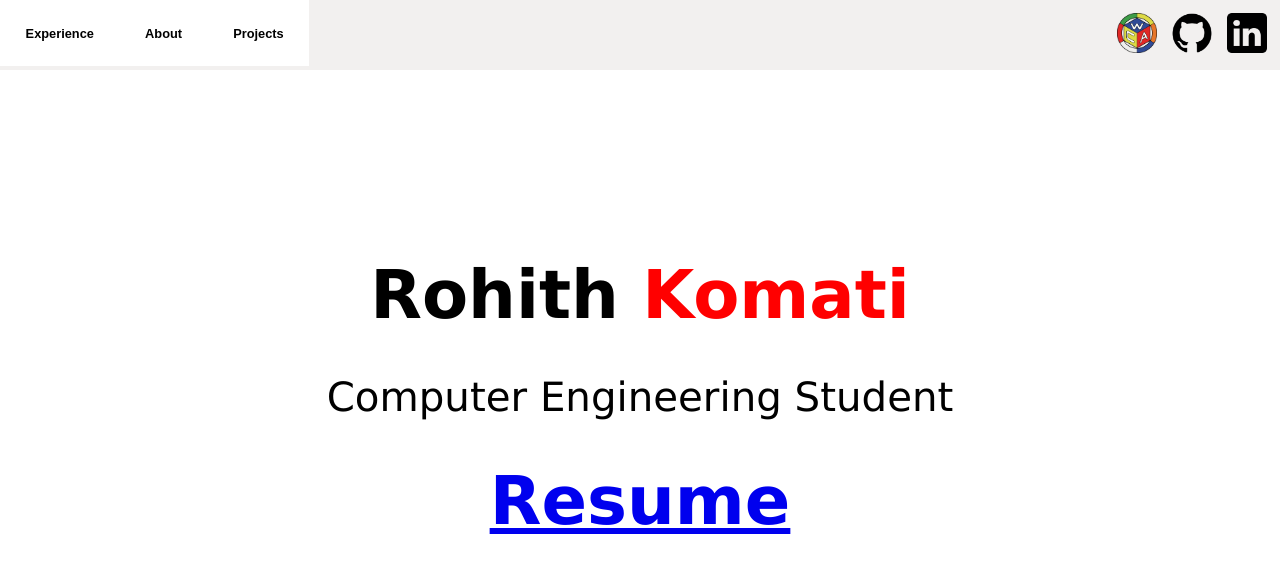
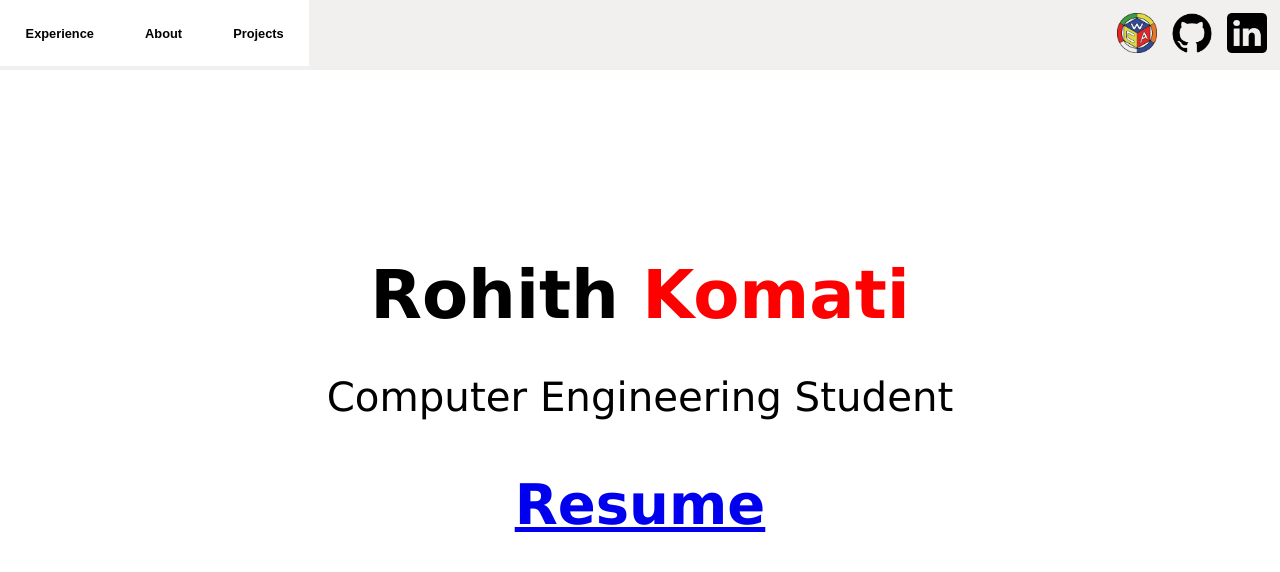
Before and after one commit to twonkista/Portfolio_Website, a Vue app in the folder Portfolio/: page / in a window 1280 px wide. Shown: the top 572 px of the page. Built offline with nearby package versions, Linux system fonts and the light colour scheme.

Commit message:
its over

```diff
--- a/Portfolio/src/components/StartupView.vue
+++ b/Portfolio/src/components/StartupView.vue
@@ -2,7 +2,9 @@
     <div class="name">
         <header>Rohith <span style="color: #ff0000">Komati</span></header>
       <p>Computer Engineering Student</p>
-      <a href="https://drive.google.com/file/d/1rjXl3FMsWpqsy1-doEBv4IxZp219OUn-/view?usp=sharing">Resume</a>
+      <small>
+        <a href="https://drive.google.com/file/d/1rjXl3FMsWpqsy1-doEBv4IxZp219OUn-/view?usp=sharing">Resume</a>
+      </small>
     </div>
 </template>
 <style>
```
